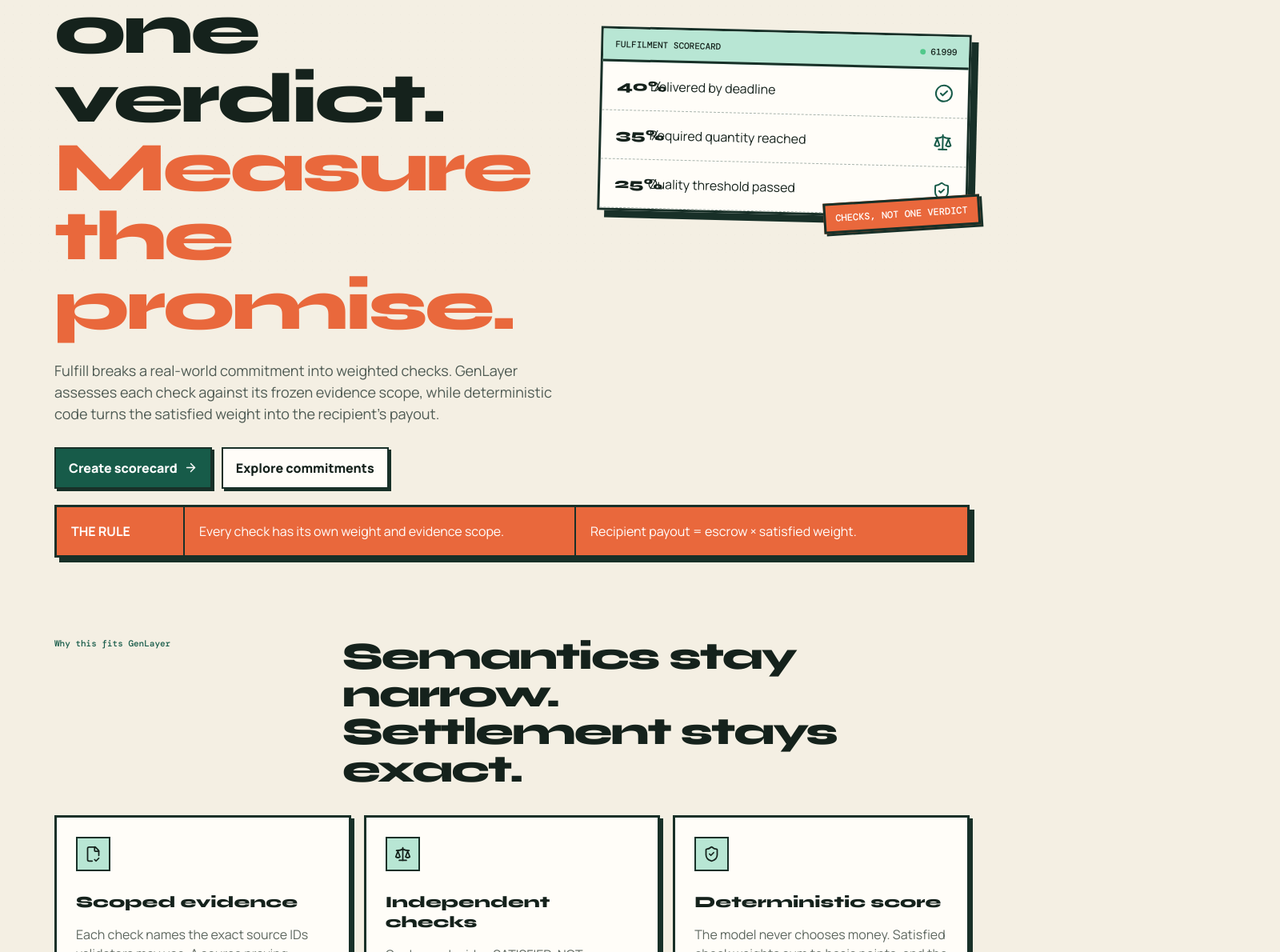
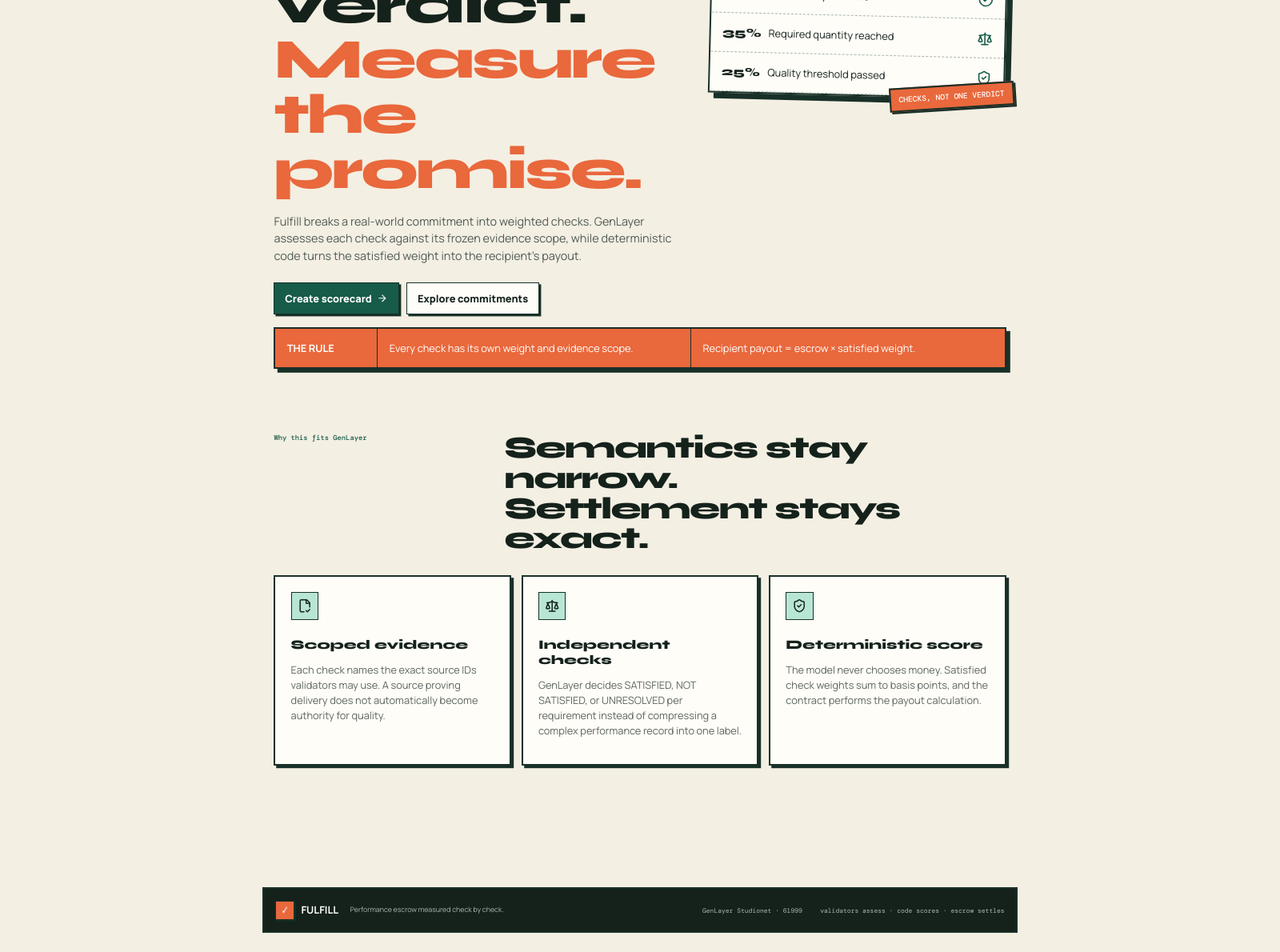
Before and after one commit to ometere123/fulfill, a React (Vite) app in the folder apps/web/: page / in a window 1280 px wide. Shown: the part 460-1650 px from the top of the page at 80% size, 1600 px wide, since content can reach past the window. After the commit the page ends 1626 px from the top, so only its background shows below. Built offline with nearby package versions, Linux system fonts and the light colour scheme; what genlayer-js would draw is missing.

Commit message:
fix: stabilize scorecard and desktop layout

```diff
--- /dev/null
+++ b/apps/web/src/layout-fixes.css
@@ -0,0 +1,30 @@
+/* Layout corrections for the scorecard and the default desktop presentation. */
+.proof-step {
+  grid-template-columns: 72px minmax(0, 1fr) 24px;
+}
+
+.proof-step span {
+  min-width: 0;
+  overflow-wrap: anywhere;
+}
+
+footer {
+  width: min(1180px, calc(100% - 36px));
+  margin-left: auto;
+  margin-right: auto;
+}
+
+@media (min-width: 901px) {
+  .app-shell {
+    zoom: .8;
+    width: 125%;
+  }
+}
+
+@media (max-width: 900px) {
+  footer {
+    width: calc(100% - 20px);
+    margin-left: auto;
+    margin-right: auto;
+  }
+}
--- a/apps/web/src/main.tsx
+++ b/apps/web/src/main.tsx
@@ -1,4 +1,5 @@
 import "./style.css";
+import "./layout-fixes.css";
 import { FormEvent, useEffect, useMemo, useState } from "react";
 import { createRoot } from "react-dom/client";
 import { createClient } from "genlayer-js";
```
